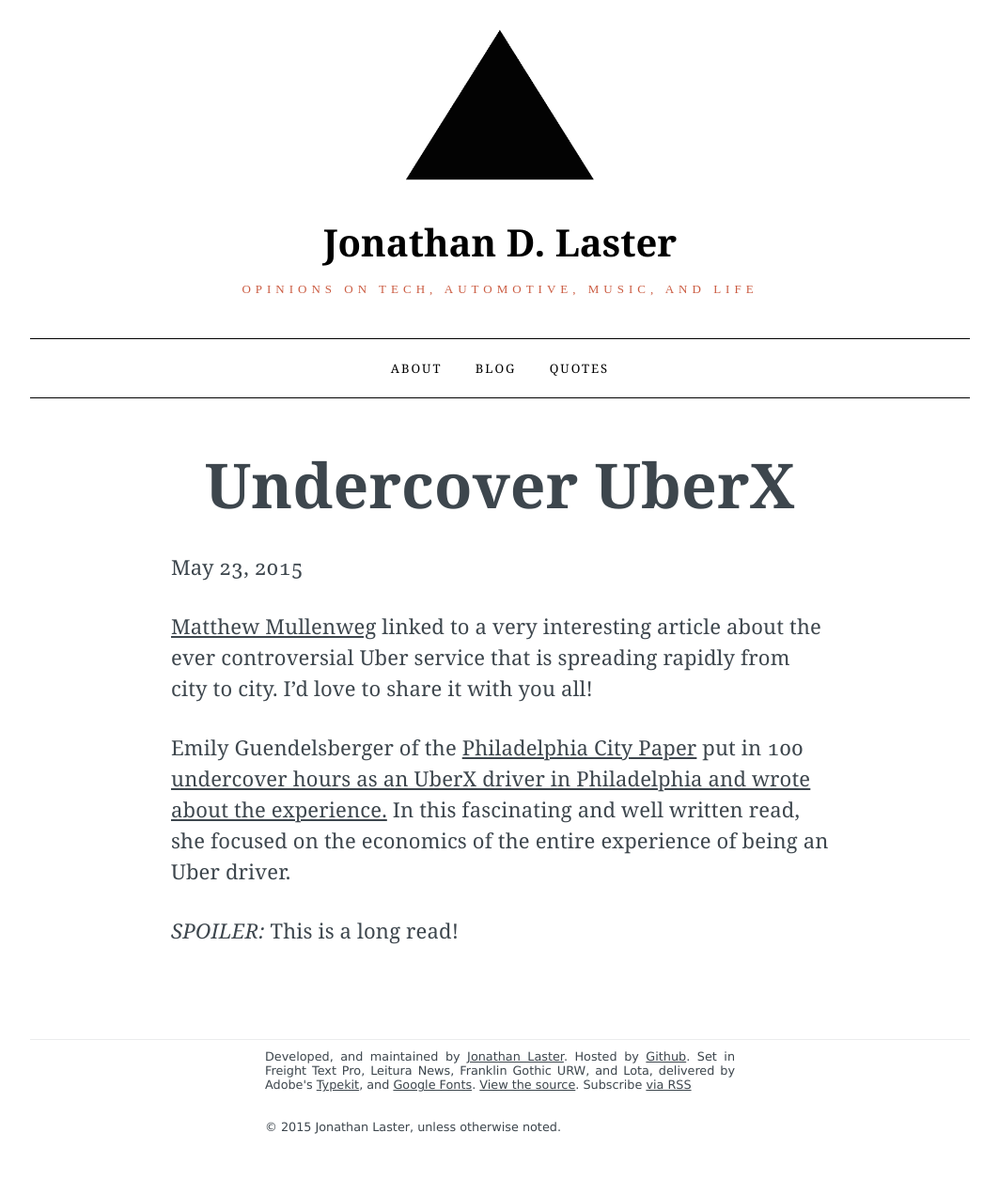
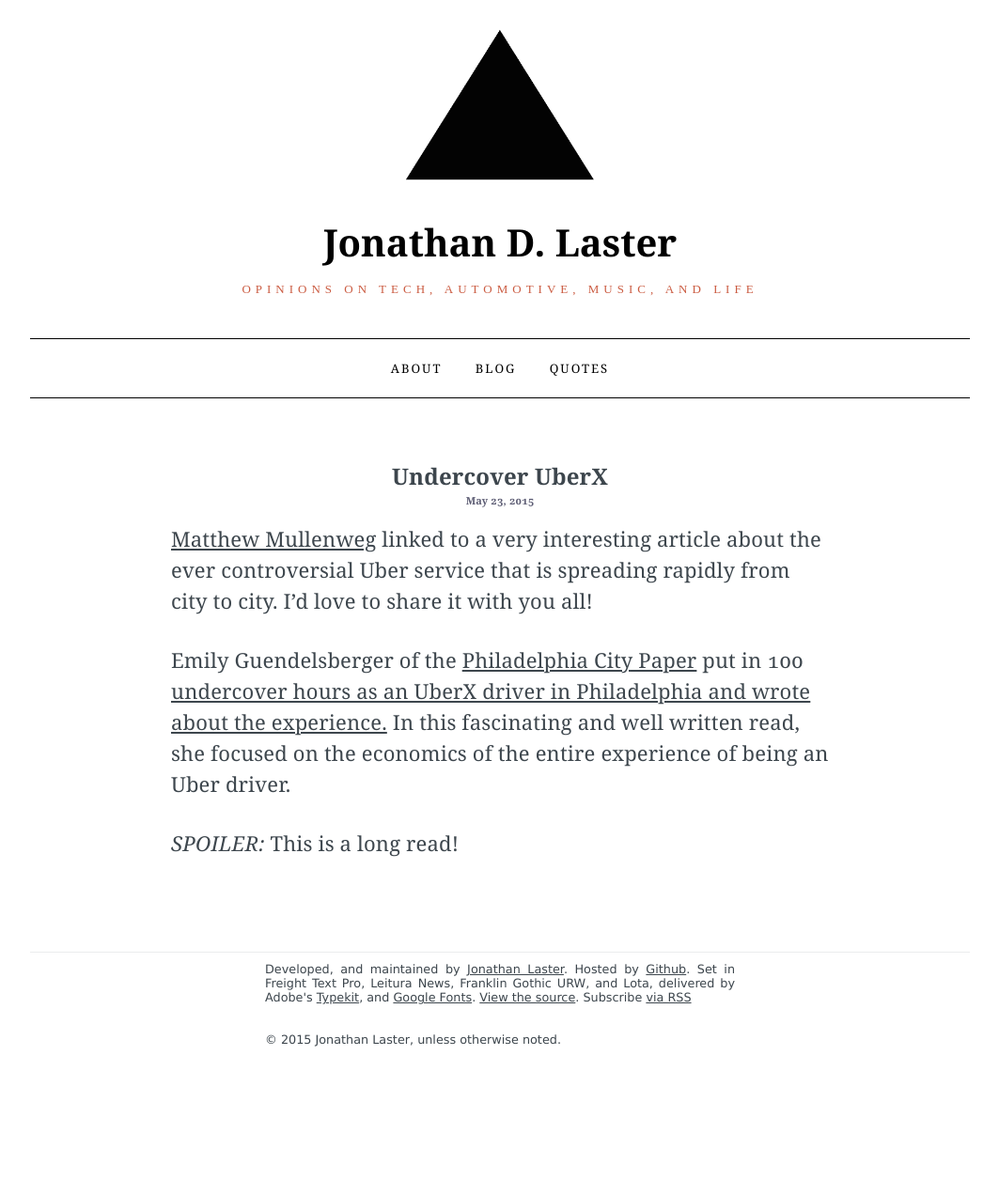
Before and after one commit to last-dev/jdl.io, a Jekyll site: the page built from _posts/2015-05-23-undercover-uberx.md, in a window 1280 px wide. Shown: the whole page at 94% size, without its empty margins (108-1171 px from the left). Built offline with Jekyll 4.4.1, drawn with Linux system fonts in a browser that asks for light colours; nearby versions of some CDN libraries; after the commit the page ends 1179 px from its top, so only the background shows below that.

Commit message:
Setting up posts layout

```diff
--- a/_layouts/post.html
+++ b/_layouts/post.html
@@ -1,15 +1,12 @@
 ---
 layout: default
 ---
-<div class="post">
 
-  <header class="post-header">
-    <h1 class="post-title">{{ page.title }}</h1>
-    <p class="post-meta">{{ page.date | date: "%b %-d, %Y" }}{% if page.author %} • {{ page.author }}{% endif %}{% if page.meta %} • {{ page.meta }}{% endif %}</p>
-  </header>
 
-  <article class="post-content">
-    {{ content }}
-  </article>
+<div class="title" id="reduce"><a href="{{post.url}}">{{page.title}}</a></div>
+<div class="date">{{ page.date | date: "%b %-d, %Y" }}{% if page.author %} • {{ page.author }}{% endif %}{% if page.meta %} • {{ page.meta }}{% endif %}</div>
 
-</div>
+
+<article class="post-content">
+	{{ content }}
+</article>
```
